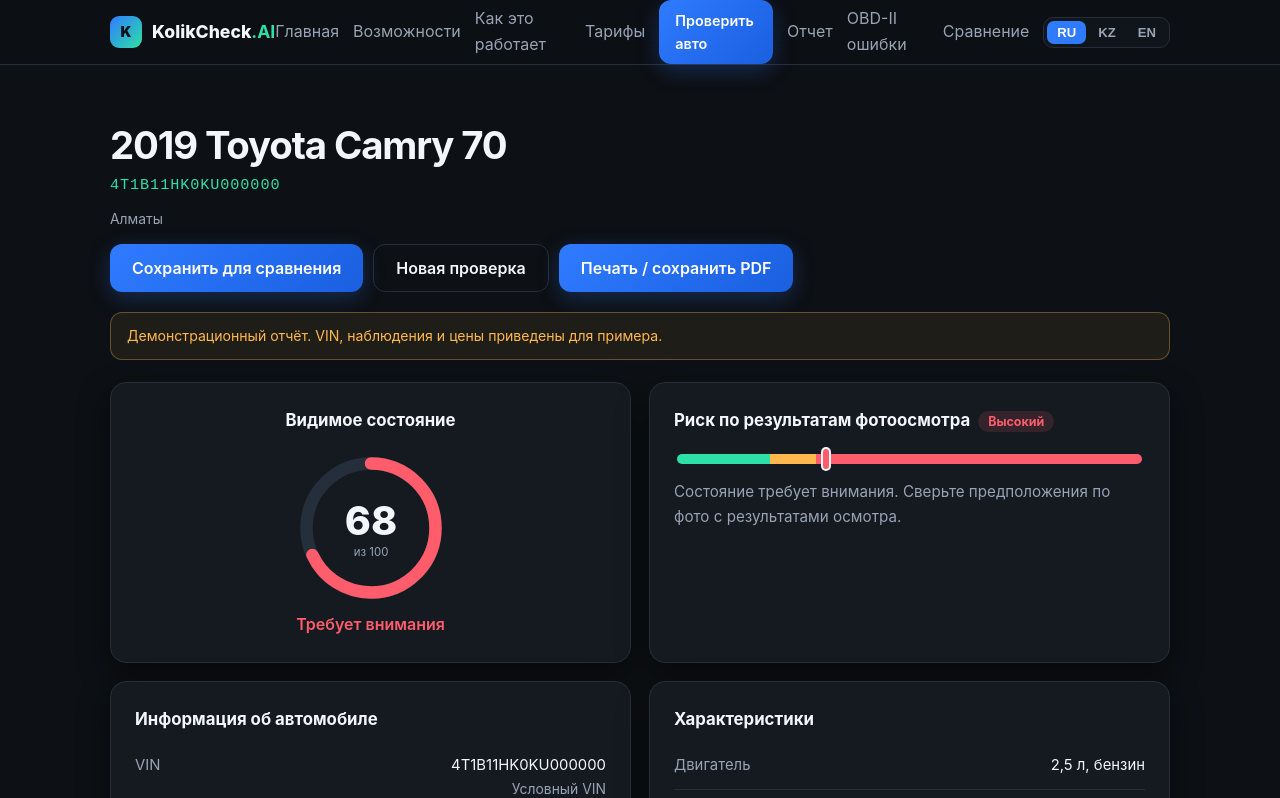
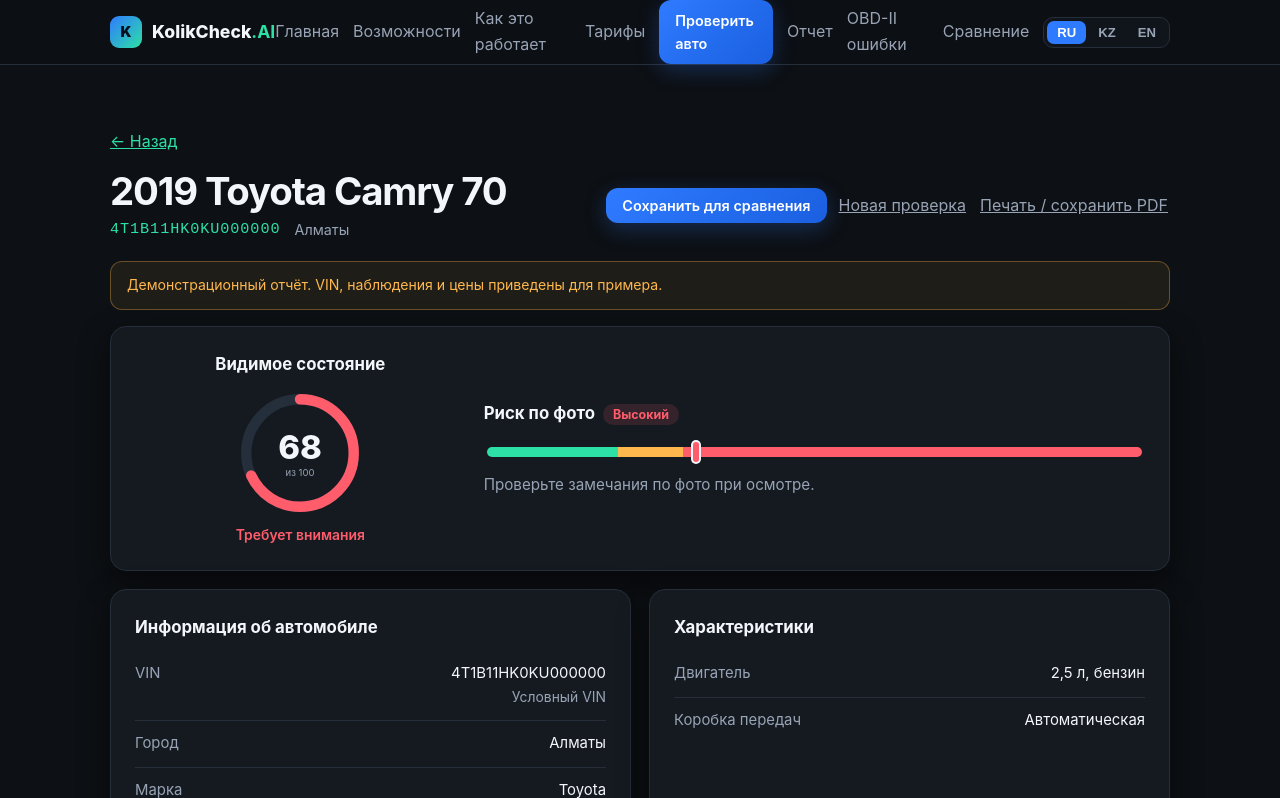
Before and after one commit to Kirieshkaxs/KolikCheck.AI, a website: page client/index.html in a window 1280 px wide. Both pictures are taken after a click on the button "Посмотреть пример отчёта (Camry 70)". Shown: the top 798 px of the page. Drawn offline with Linux system fonts and the light colour scheme.

Commit message:
Improve sample report layout and add back navigation

```diff
--- a/client/audit-copy.js
+++ b/client/audit-copy.js
@@ -1,5 +1,6 @@
 const AUDIT_COPY = {
   ru: {
+    reportBack: 'Назад',
     btnPdf: 'Печать / сохранить PDF',
     historyUnavailable: 'Источник истории автомобиля не подключён.',
     reportLimitations: 'Выводы основаны на предоставленных данных. Отчёт не заменяет очную диагностику на СТО.',
@@ -27,6 +28,7 @@ const AUDIT_COPY = {
     menuLabel: 'Меню',
   },
   kz: {
+    reportBack: 'Артқа',
     btnPdf: 'Басып шығару / PDF сақтау',
     historyUnavailable: 'Көлік тарихының дереккөзі қосылмаған.',
     reportLimitations: 'Қорытындылар берілген деректерге негізделген. Есеп автосервистегі көзбе-көз диагностиканы алмастырмайды.',
@@ -54,6 +56,7 @@ const AUDIT_COPY = {
     menuLabel: 'Мәзір',
   },
   en: {
+    reportBack: 'Back',
     btnPdf: 'Print / save as PDF',
     historyUnavailable: 'No vehicle history source is connected.',
     reportLimitations: 'Findings are based on the evidence provided. This report does not replace an in-person inspection at a repair shop.',
--- a/client/index.html
+++ b/client/index.html
@@ -143,6 +143,21 @@ textarea{resize:vertical}
 /* ── report ── */
 .rhead{display:flex;justify-content:space-between;align-items:flex-end;flex-wrap:wrap;gap:14px;margin-bottom:20px}
 .rhead code{color:var(--green);letter-spacing:.06em;font-size:.95rem}
+.report-actions{display:flex;gap:10px;flex-wrap:wrap}
+.report-back{margin:0 0 12px;padding:4px 0}
+.example-report .rhead{align-items:center}
+.example-report .rhead h1{overflow-wrap:anywhere}
+.example-report .report-meta{display:flex;align-items:center;flex-wrap:wrap;gap:4px 14px;color:var(--mut);font-size:.9rem}
+.example-report .report-actions{align-items:center}
+.example-report .report-actions .link-button{padding:6px 2px;color:var(--mut)}
+.example-report .report-actions .link-button:hover{color:var(--tx)}
+.example-report .demo-banner{margin-bottom:16px}
+.example-status{margin:0 0 12px;color:var(--green);font-size:.9rem}
+.example-status:empty,#reportStorageWarning:empty{display:none}
+.sample-assessment{display:grid;grid-column:1/-1;grid-template-columns:minmax(112px,1fr) minmax(0,2fr);gap:18px;align-items:center}
+.sample-assessment .score-ring svg{width:min(130px,100%);height:auto}
+.sample-assessment .h-score{font-size:.87rem}
+.sample-assessment h3{overflow-wrap:anywhere}
 .demo-banner{background:#ffb84d14;border:1px solid #ffb84d55;color:var(--amb);padding:12px 16px;border-radius:12px;font-size:.88rem;margin-bottom:22px}
 .cols2{display:grid;grid-template-columns:1fr 1fr;gap:18px}
 .center2{text-align:center}
@@ -186,6 +201,12 @@ textarea{resize:vertical}
   .footer-contacts{flex-direction:column}
   .repair-row{grid-template-columns:repeat(2,minmax(0,1fr))}
   .repair-row>strong{grid-column:1/-1}
+  .example-report{padding-top:32px}
+  .example-report .report-actions{display:grid;width:100%;grid-template-columns:repeat(2,minmax(0,1fr));gap:6px 12px}
+  .example-report .report-actions .btn{grid-column:1/-1}
+  .example-report .report-actions .link-button{font-size:.82rem}
+  .sample-assessment{grid-template-columns:minmax(0,104px) minmax(0,1fr);gap:12px;padding:14px}
+  .sample-assessment h3,.sample-assessment p{font-size:.87rem}
 }
 @media(prefers-reduced-motion:reduce){*{animation:none!important;transition:none!important}}
 .print-only{display:none}
@@ -237,6 +258,7 @@ textarea{resize:vertical}
 .ka-btn-loading::after{content:"";position:absolute;left:50%;top:50%;width:18px;height:18px;margin:-9px 0 0 -9px;border:3px solid var(--line);border-top-color:#fff;border-radius:50%;animation:ka-spin .9s linear infinite}
 
 .page{animation:ka-bounceIn .55s ease both}
+#page-report{animation:none}
 
 .ka-toast{position:fixed;top:120px;right:18px;z-index:1000;display:flex;flex-direction:column;gap:10px;pointer-events:none}
 .ka-toast-item{background:var(--card);border:1px solid var(--line);color:var(--tx);padding:12px 16px;border-radius:12px;box-shadow:0 16px 40px #000b;min-width:250px;animation:ka-toastIn .45s ease both;pointer-events:auto;display:flex;align-items:center;gap:10px;font-size:.95rem}
@@ -414,6 +436,7 @@ textarea{resize:vertical}
 <!-- ══ PAGE: REPORT ══ -->
 <div class="page" id="page-report">
   <main class="wrap sec" id="reportContent">
+    <button type="button" class="link-button report-back" onclick="backFromReport()">← <span data-i18n="reportBack">Назад</span></button>
     <div class="center" style="min-height:40vh">
       <div class="card" style="text-align:center;max-width:420px">
         <div style="font-size:2rem;margin-bottom:12px">📋</div>
@@ -1228,35 +1251,38 @@ function renderReport() {
     : r.hasPhotos ? `<p class="hint">${photoMessage}</p>`
     : `<p class="hint">${photoMessage} <button type="button" class="link-button" onclick="continueWithPhotos()">${t('runWithPhotos')}</button></p>`
 
-  document.getElementById('reportContent').innerHTML = `
+  const scoreMarkup = risk ? `<h3>${t('overallCond')}</h3>${scoreSVG(r.score)}` : ''
+  const riskMarkup = risk ? `<h3>${t(r.isExample ? 'sampleRiskTitle' : 'riskTitle')} &nbsp;${chip(risk)}</h3>
+    <div class="meter" aria-hidden="true"><div class="meter-pin" style="left:${100 - r.score}%;--pin-color:${scoreColor(r.score)}"></div></div>
+    <p>${r.isExample ? escapeHtml(r.recs[0]) : t('risk' + risk)}</p>` : ''
+  const content = document.getElementById('reportContent')
+  content.classList.toggle('example-report', Boolean(r.isExample))
+  content.innerHTML = `
+    <button type="button" class="link-button report-back" onclick="backFromReport()">← ${t('reportBack')}</button>
     <div class="rhead">
       <div>
         <h1 style="font-size:clamp(1.8rem,4vw,2.4rem);margin-bottom:6px">${escapeHtml(title)}</h1>
-        <code>${escapeHtml(r.vin || t('vinNotProvided'))}</code>
-        ${r.city ? `<p class="hint">${escapeHtml(r.city)}</p>` : ''}
+        <div class="report-meta">
+          <code>${escapeHtml(r.vin || t('vinNotProvided'))}</code>
+          ${r.city ? `<span>${escapeHtml(r.city)}</span>` : ''}
+        </div>
       </div>
-      <div class="report-actions" style="display:flex;gap:10px;flex-wrap:wrap">
-        ${r.isExample ? `<button type="button" class="btn"
-          onclick="document.getElementById('compareForm').requestSubmit();document.getElementById('compareSaveStatus').scrollIntoView({block:'center'})">${t('compareSave')}</button>` : ''}
-        <button class="btn ghost" onclick="newInspection()">${t('btnNewInsp')}</button>
-        <button class="btn" onclick="window.print()">${t('btnPdf')}</button>
+      <div class="report-actions">
+        ${r.isExample ? `<button type="submit" class="btn sm" form="compareForm">${t('compareSave')}</button>` : ''}
+        <button type="button" class="${r.isExample ? 'link-button' : 'btn ghost'}" onclick="newInspection()">${t('btnNewInsp')}</button>
+        <button type="button" class="${r.isExample ? 'link-button' : 'btn'}" onclick="window.print()">${t('btnPdf')}</button>
       </div>
     </div>
 
+    ${r.isExample ? '<p class="example-status" id="exampleCompareStatus" role="status"></p>' : ''}
     ${r.isExample ? `<div class="demo-banner">${t('sampleBanner')}</div>` : ''}
     <p class="hint print-only">${t('reportLimitations')}</p>
     <p class="hint" id="reportStorageWarning" role="status">${r.storageWarning ? t(r.storageWarning) : ''}</p>
 
     <div class="cols2">
-      ${risk ? `<div class="card center2">
-        <h3 style="margin-bottom:16px">${t('overallCond')}</h3>
-        ${scoreSVG(r.score)}
-      </div>
-      <div class="card">
-        <h3>${t('riskTitle')} &nbsp;${chip(risk)}</h3>
-        <div class="meter" aria-hidden="true"><div class="meter-pin" style="left:${100 - r.score}%;--pin-color:${scoreColor(r.score)}"></div></div>
-        <p>${r.isExample ? escapeHtml(r.recs[0]) : t('risk' + risk)}</p>
-      </div>` : ''}
+      ${risk ? (r.isExample
+        ? `<section class="card sample-assessment"><div class="center2">${scoreMarkup}</div><div>${riskMarkup}</div></section>`
+        : `<div class="card center2">${scoreMarkup}</div><div class="card">${riskMarkup}</div>`) : ''}
       <div class="card">
         <h3>${t('vehInfo')}</h3>
         ${specRows(infoRows)}
--- a/client/inspection-tools.js
+++ b/client/inspection-tools.js
@@ -326,21 +326,22 @@ function bindCompareForm() {
   const form = document.getElementById('compareForm')
   const report = state.report
   const details = () => Object.fromEntries(new FormData(form))
+  const statuses = [document.getElementById('compareSaveStatus'), document.getElementById('exampleCompareStatus')].filter(Boolean)
+  const setStatus = key => statuses.forEach(status => { status.textContent = t(key) })
   form.oninput = () => { report.comparisonDraft = details(); saveCurrentReport() }
   form.onsubmit = event => {
     event.preventDefault()
-    const status = document.getElementById('compareSaveStatus')
     const values = details()
     const valid = Object.values(values).every(value => value === '' ||
       (/^\d+$/.test(value) && Number.isSafeInteger(Number(value))))
     if (!valid) {
-      status.textContent = t('wholeNumbers')
+      setStatus('wholeNumbers')
       return
     }
     const vehicles = savedVehicles()
     const position = vehicles.findIndex(row => row.id === report.id)
     if (position === -1 && vehicles.length >= 3) {
-      status.textContent = t('compareFull')
+      setStatus('compareFull')
       return
     }
     const estimate = repairTotals(report.repairCosts)
@@ -356,9 +357,9 @@ function bindCompareForm() {
     else vehicles[position] = snapshot
     try {
       localStorage.setItem(COMPARE_KEY, JSON.stringify(vehicles))
-      status.textContent = t('compareSaved')
+      setStatus('compareSaved')
     } catch {
-      status.textContent = t('storageError')
+      setStatus('storageError')
     }
   }
 }
--- a/client/report-example.js
+++ b/client/report-example.js
@@ -2,6 +2,7 @@ const EXAMPLE_ID = 'example-camry-70'
 const CAMRY_COPY = {
   ru: {
     sampleButton: 'Посмотреть пример отчёта (Camry 70)',
+    sampleRiskTitle: 'Риск по фото',
     sampleBanner: 'Демонстрационный отчёт. VIN, наблюдения и цены приведены для примера.',
     sampleVin: 'Условный VIN', reportCity: 'Город', vinNotProvided: 'VIN не указан',
     evidenceRequired: 'Добавьте хотя бы одно фото, код OBD-II или VIN.',
@@ -27,7 +28,7 @@ const CAMRY_COPY = {
         ['Слишком бедная смесь (банк 1).', 'Подсос воздуха или недостаточная подача топлива.', 'Проверить герметичность впуска и топливные коррекции.'],
       ],
       advice: [
-        'Состояние требует внимания. Сверьте предположения по фото с результатами осмотра.',
+        'Проверьте замечания по фото при осмотре.',
         'Возьмите смету СТО на переговоры и обсудите скидку, если работы подтвердятся.',
       ],
       specs: [['Двигатель', '2,5 л, бензин'], ['Коробка передач', 'Автоматическая']],
@@ -35,6 +36,7 @@ const CAMRY_COPY = {
   },
   kz: {
     sampleButton: 'Есеп үлгісін көру (Camry 70)',
+    sampleRiskTitle: 'Фото бойынша қауіп',
     sampleBanner: 'Демо есеп. VIN, бақылау нәтижелері және бағалар мысал ретінде берілген.',
     sampleVin: 'Шартты VIN', reportCity: 'Қала', vinNotProvided: 'VIN көрсетілмеген',
     evidenceRequired: 'Кемінде бір фото, OBD-II коды немесе VIN қосыңыз.',
@@ -60,7 +62,7 @@ const CAMRY_COPY = {
         ['Отын қоспасы тым жұтаң (1-банк).', 'Артық ауаның кіруі немесе отынның жеткіліксіз берілуі.', 'Ауа кіретін жүйенің герметикалығын және отын түзетулерін тексеріңіз.'],
       ],
       advice: [
-        'Көліктің күйіне назар аударыңыз. Фотодағы белгілерді көзбе-көз тексеріңіз.',
+        'Фотодағы белгілерді көзбе-көз тексеріңіз.',
         'Жөндеу қажеттігі расталса, автосервис сметасын көрсетіп, жеңілдік туралы сөйлесіңіз.',
       ],
       specs: [['Қозғалтқыш', '2,5 л, бензин'], ['Беріліс қорабы', 'Автоматты']],
@@ -68,6 +70,7 @@ const CAMRY_COPY = {
   },
   en: {
     sampleButton: 'View sample report (Camry 70)',
+    sampleRiskTitle: 'Risk from photos',
     sampleBanner: 'Sample report. The VIN, findings and prices are illustrative.',
     sampleVin: 'Sample VIN', reportCity: 'City', vinNotProvided: 'VIN not provided',
     evidenceRequired: 'Add at least one photo, an OBD-II code, or a VIN.',
@@ -93,7 +96,7 @@ const CAMRY_COPY = {
         ['Fuel mixture too lean (bank 1).', 'Unmetered intake air or insufficient fuel supply.', 'Check for intake leaks and review fuel-trim readings.'],
       ],
       advice: [
-        'The visible condition warrants a closer look. Confirm the photo findings during an in-person inspection.',
+        'Confirm the photo findings in person.',
         'Bring the shop estimate to the negotiation and discuss a discount if the work is confirmed.',
       ],
       specs: [['Engine', '2.5 L petrol'], ['Transmission', 'Automatic']],
```
Also changed, not shown: client/site-navigation.js (+14 -2 lines).
